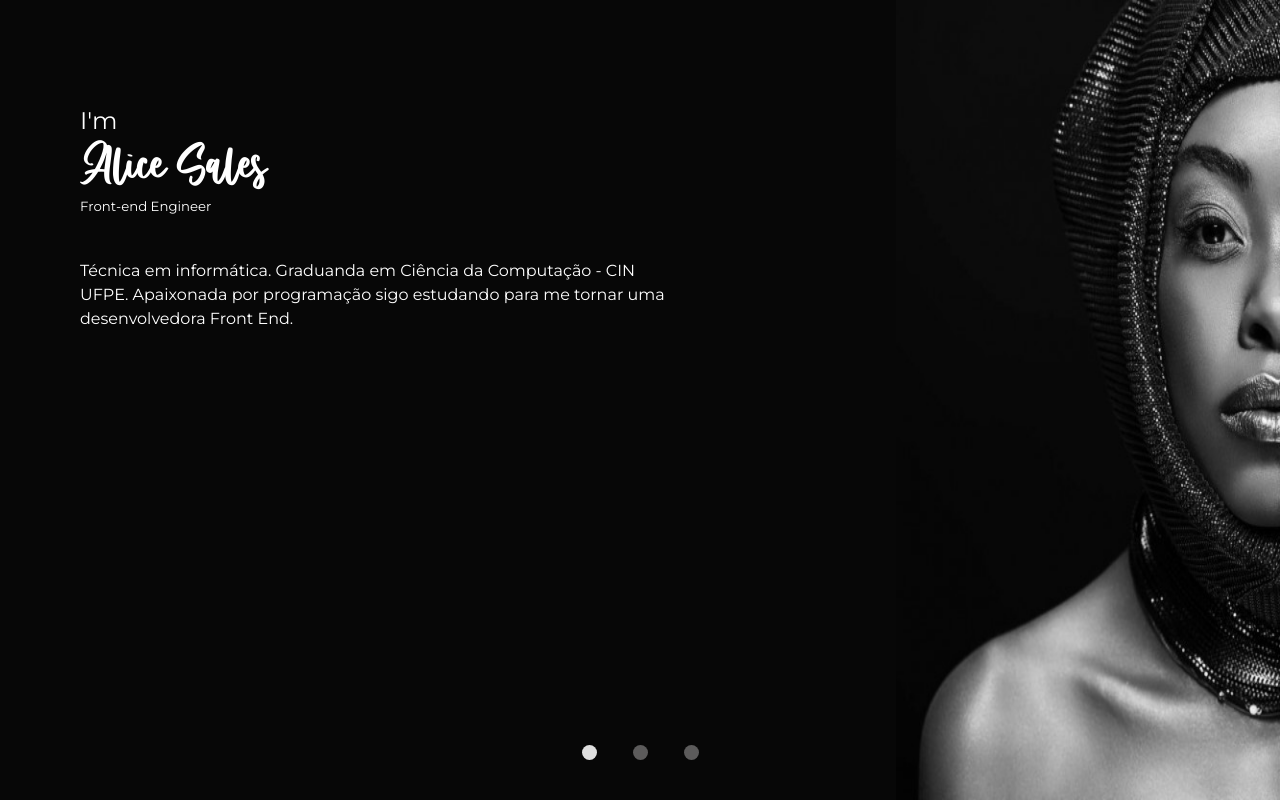
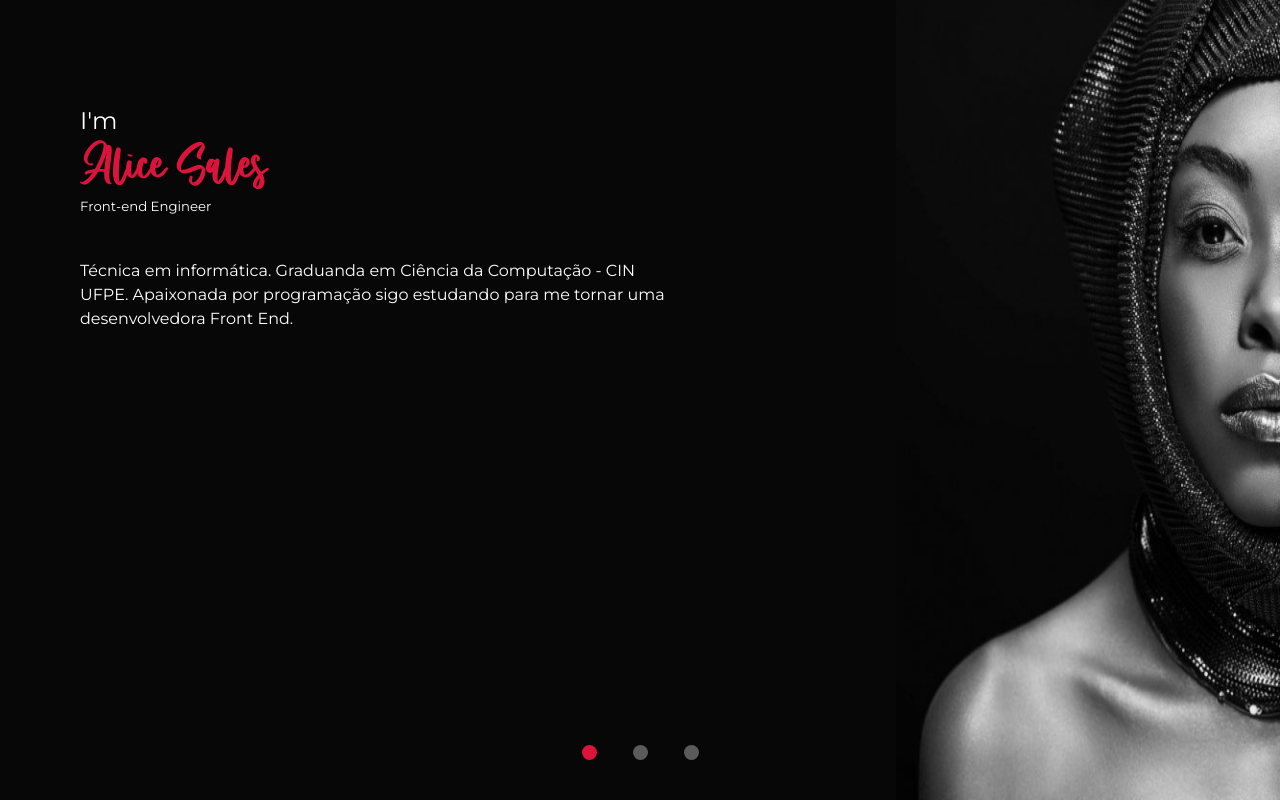
Before and after one commit to AliceSales/portifolio-to-ic, a plain HTML site: page index.html in a window 1280 px wide. Drawn offline with Linux system fonts and the light colour scheme.

Commit message:
melhorando o design e adicionando digitação

```diff
--- a/index.html
+++ b/index.html
@@ -15,7 +15,7 @@
         <div class="slides translate">
             <div class="about topic">
                 <h2>I'm</h2>
-                <h1 style="font-weight: 500; font-family: 'Milky';">Alice Sales</h1>
+                <h1 style="font-weight: 500; font-family: 'Milky'; color: crimson;" id="text"></h1>
                 <h5>Front-end Engineer</h5>
             </div>
             <br>
--- a/script.js
+++ b/script.js
@@ -13,7 +13,6 @@ function showSlides(numberSlide) {
   let i;
   let slides = document.getElementsByClassName("slides");
   let current_circle = document.getElementsByClassName("current_circle");
-
 
     if (numberSlide > slides.length) {
         slideIndex = 1
@@ -34,3 +33,24 @@ function showSlides(numberSlide) {
   slides[slideIndex-1].style.display = "block";
   current_circle[slideIndex-1].className += " active";
 }
+
+/* EFEITO DIGITAÇÃO */
+
+var content = "Alice Sales";
+var text = document.getElementById('text');
+
+let speed = 200
+var cont = -3;
+
+function typeWriter () {
+  if(cont < content.length){
+    text.textContent += content.charAt(cont);
+    cont++;
+    setTimeout(typeWriter, speed);
+  }else{
+    text.textContent = content;
+    cont = 0;
+  }
+}
+
+typeWriter()
--- a/style.css
+++ b/style.css
@@ -60,12 +60,24 @@ main {
   gap: 2rem;
 }
 
+.fab {
+  cursor: pointer;
+}
+
+.fab:hover {
+  color: crimson;
+}
+
 .fab::before {
   margin: 0 0.5rem;
 }
 
 .icons {
   border-radius: 1rem;
+}
+
+.icons:hover {
+  filter: contrast(0.8);
 }
 
 .photo {
@@ -100,7 +112,7 @@ main {
 }
 
 .active, .current_circle:hover {
-  background-color: #dfdfdf;
+  background-color: crimson;
 }
 
 .translate {
```
